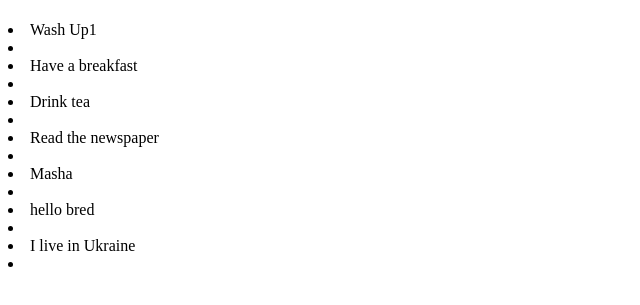
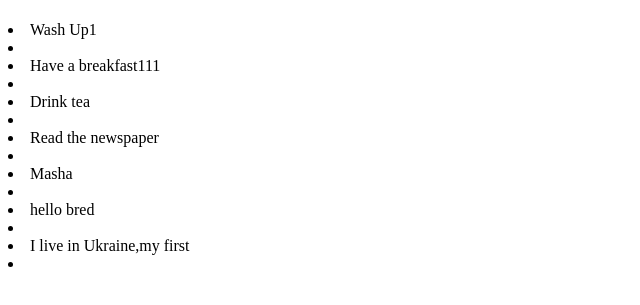
Before and after one commit to Mashaa123/git-gui, a plain HTML site: page index.html in a window 1280 px wide. Shown: the part 59-364 px from the top of the page, without its empty margins (0-640 px from the left). Drawn offline with Linux system fonts and the light colour scheme.

Commit message:
change the last element

```diff
--- a/index.html
+++ b/index.html
@@ -8,12 +8,12 @@
 <h1>To Do List</h1>
 <u1>
 <li>Wash Up1<li>
-<li>Have a breakfast<li>
+<li>Have a breakfast111<li>
 <li>Drink tea<li>
 <li>Read the newspaper<li>
 <li>Masha<li>
 <li>hello bred<li>
-<li>I live in Ukraine<li>
+<li>I live in Ukraine,my first<li>
 <u1>
 </div>
 </body>
```
